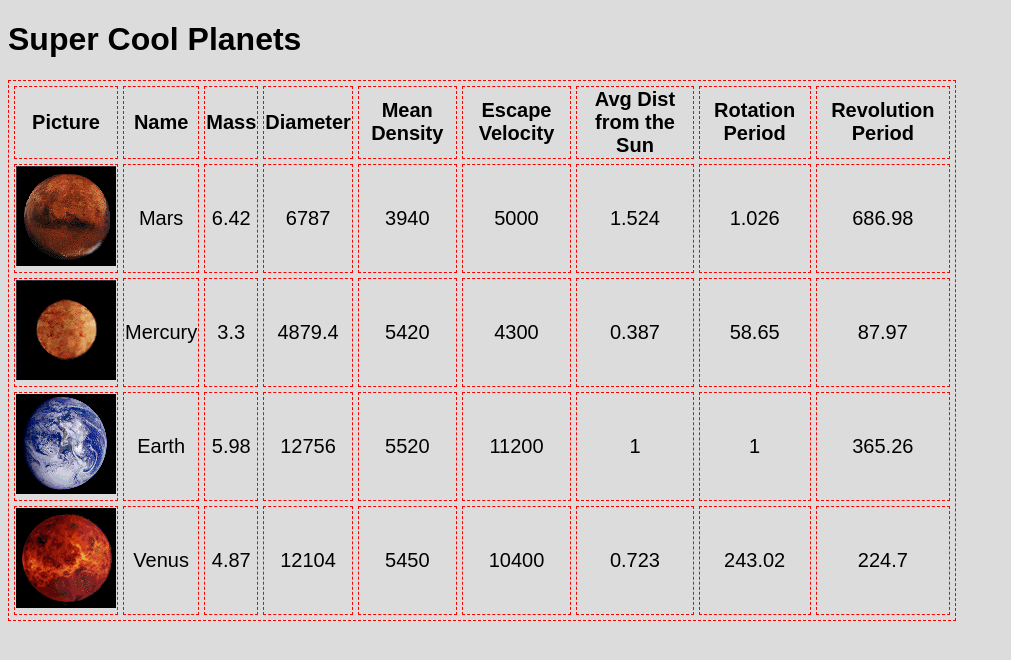
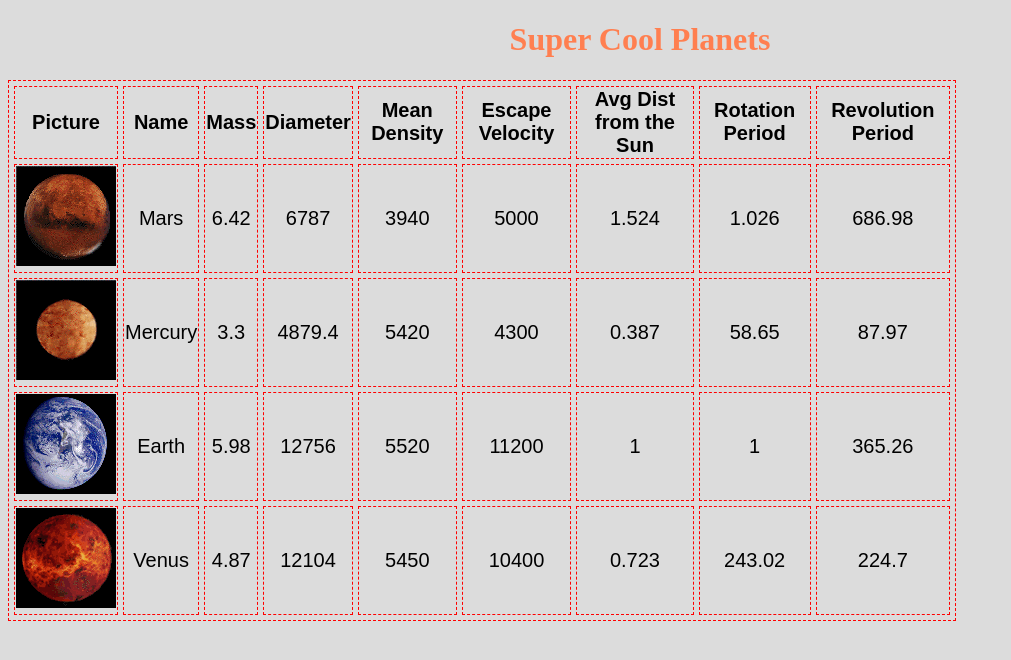
Before and after one commit to mboufal/lab5, a plain HTML site: page index.html in a window 1280 px wide. Shown: the whole page, without its empty margins (0-1011 px from the left). Drawn offline with Linux system fonts and the light colour scheme.

Commit message:
adding more styling

```diff
--- a/style.css
+++ b/style.css
@@ -15,3 +15,8 @@ table{
 tr:hover{
 	background-color: #F0F8FF;
 }
+h1 {
+	color: #FF7F50;
+	text-align: center;
+	font-family: Copperplate;
+}
```
